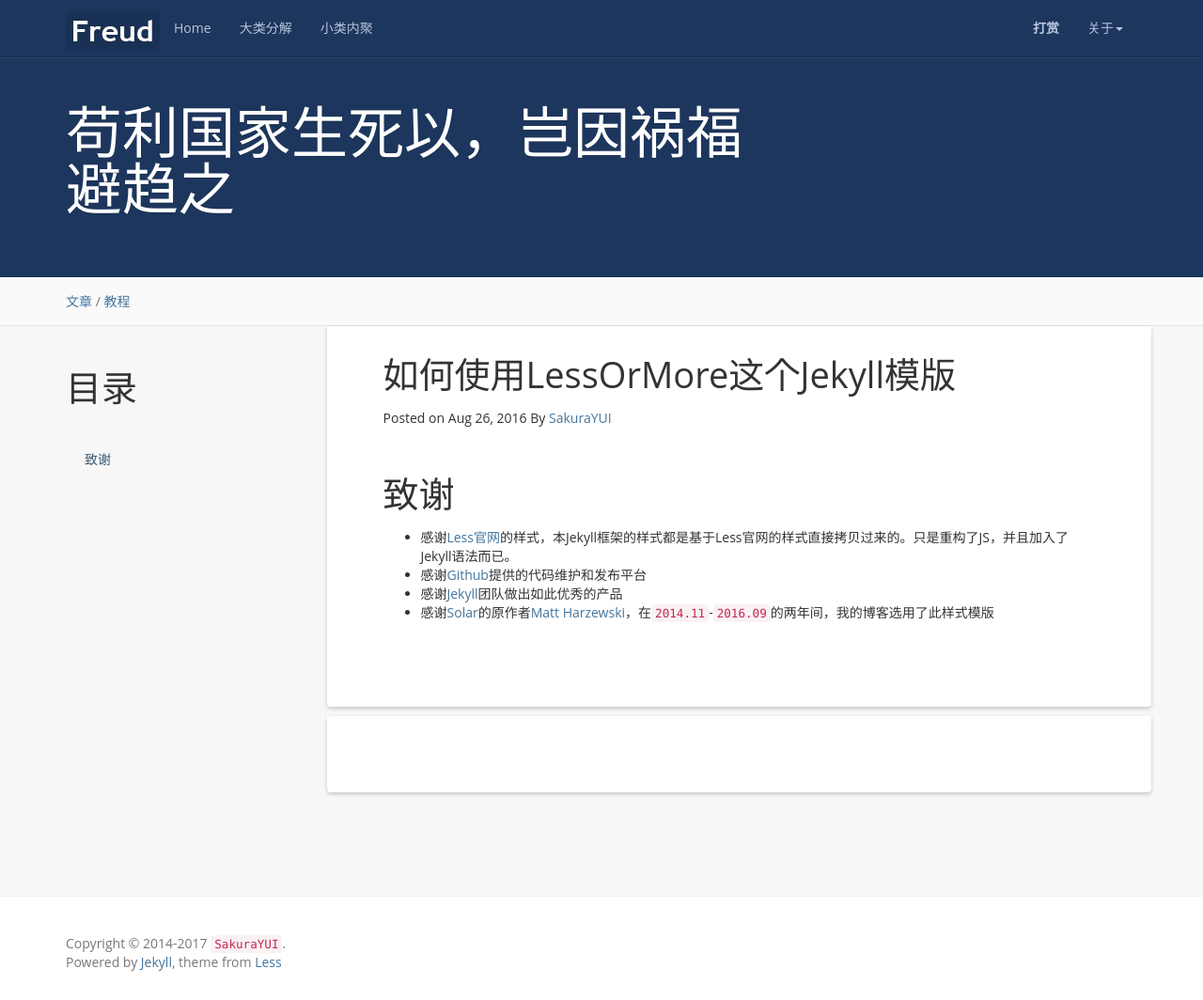
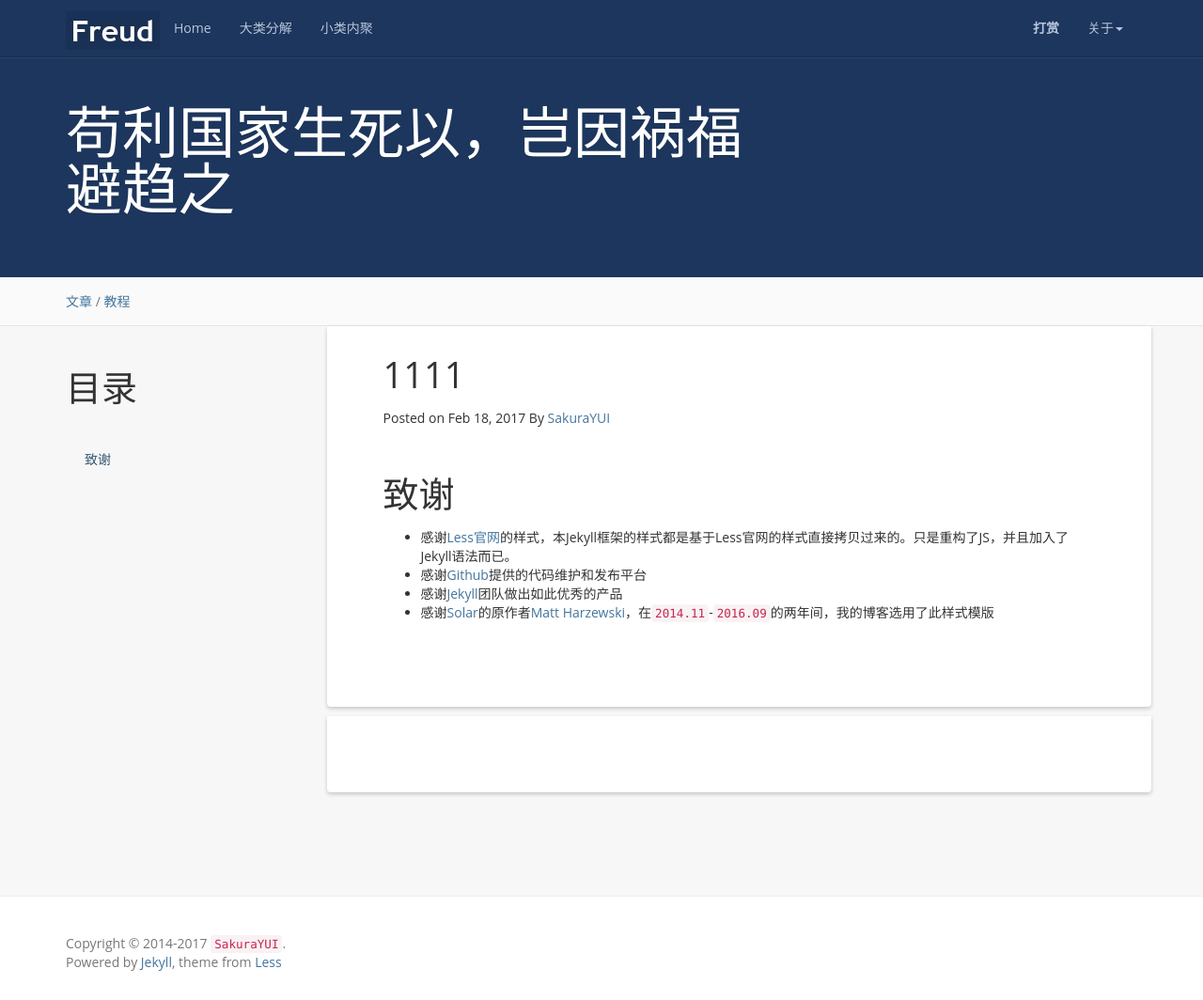
Before and after one commit to SakuraYUI/blog, a Jekyll site: the page built from _posts/2017-2-19-111.md, in a window 1280 px wide and 1064 px high. Shown: the whole window at 94% size. Built offline with Jekyll 4.4.1, drawn with Linux system fonts in a browser that asks for light colours; nearby versions of some CDN libraries; comment, search, counter and statistics services are not loaded.

Commit message:
blog 1.03

```diff
--- a/_posts/2017-2-19-111.md
+++ b/_posts/2017-2-19-111.md
@@ -1,7 +1,7 @@
 ---
 layout: post
-title:  如何使用LessOrMore这个Jekyll模版
-date:   2016-08-27 01:08:00 +0800
+title:  1111
+date:   2017-02-19 01:08:00 +0800
 categories: 文章
 tag: 教程
 ---
```
